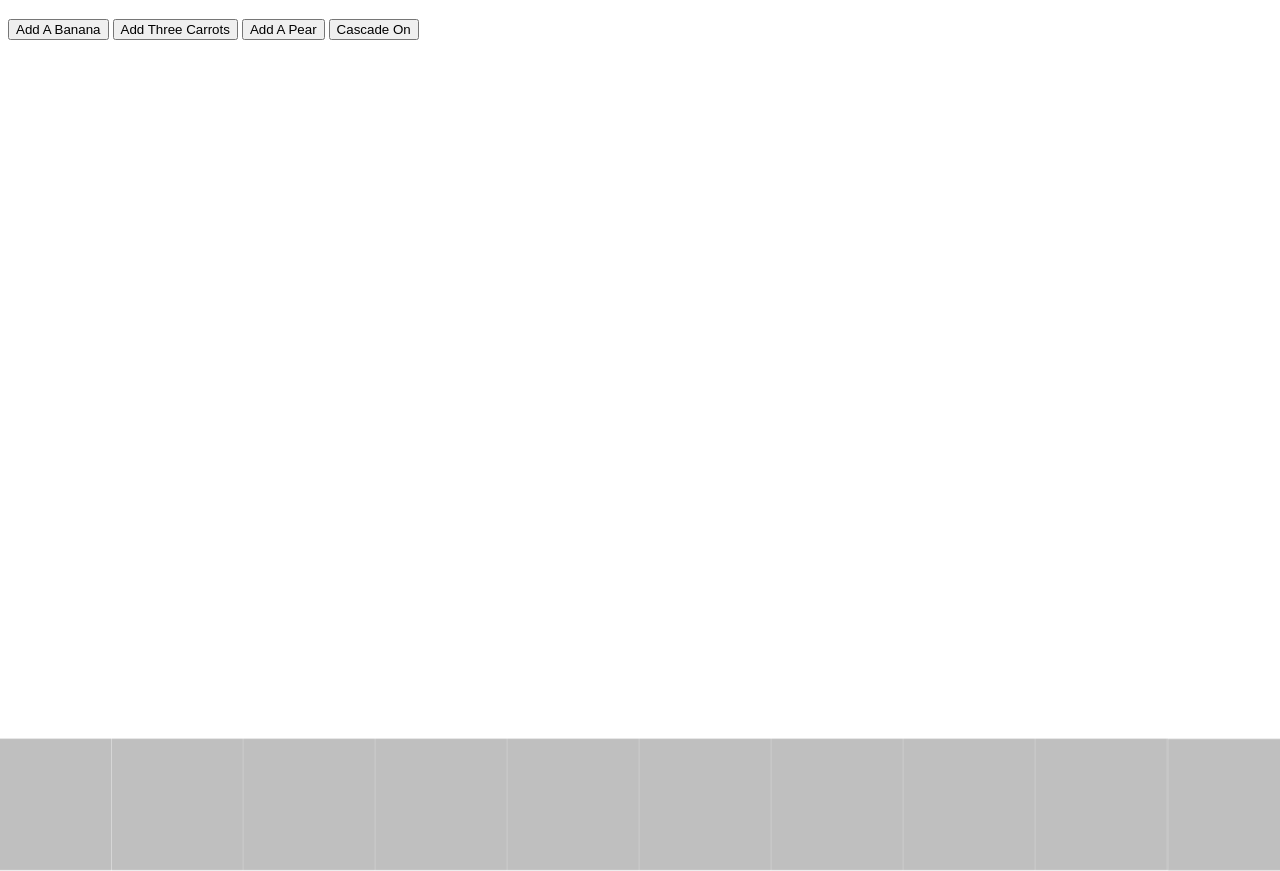
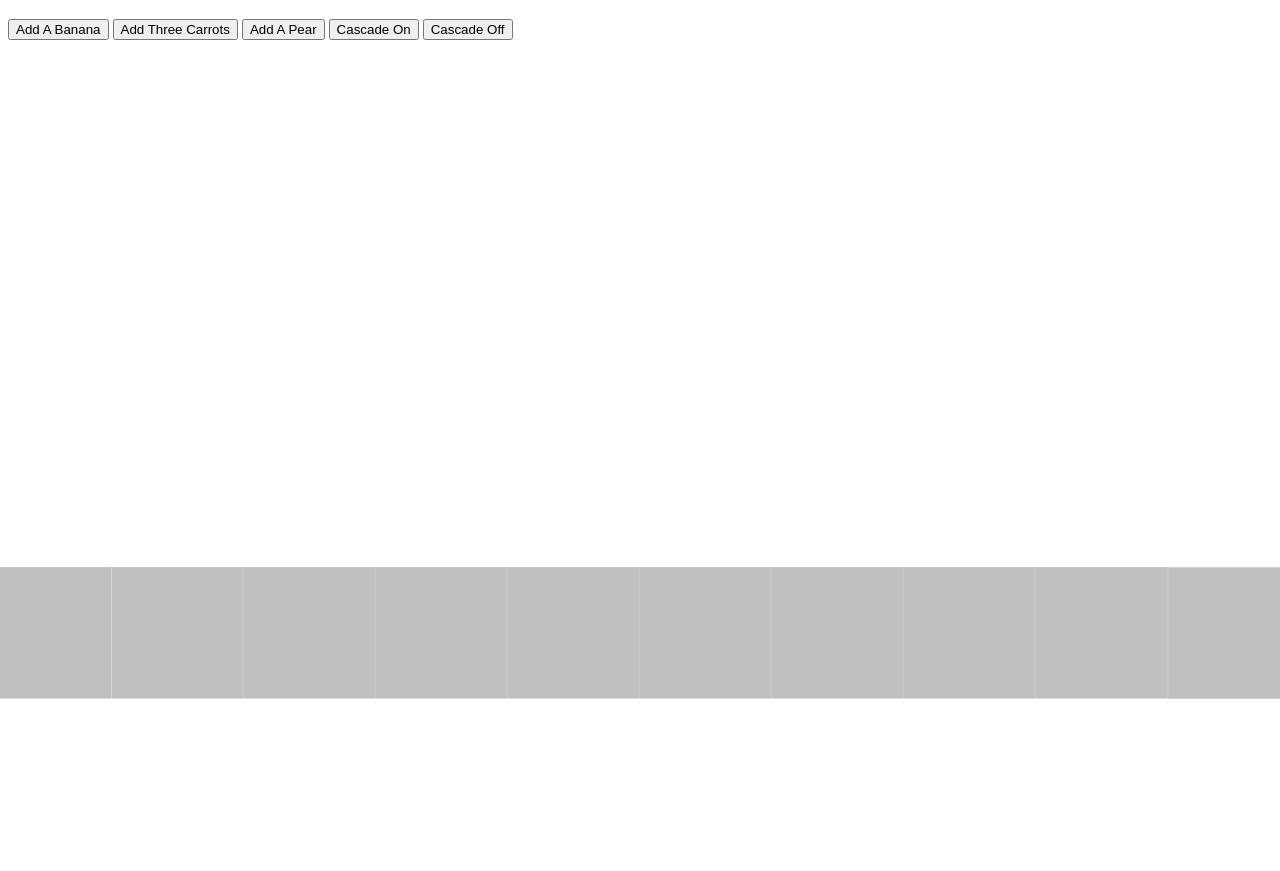
Before and after one commit to jitvixard/flix-demo, a website built with webpack: page Main.html in a window 1280 px wide. Both pictures are taken after a click on the button "Cascade On". Shown: the part 61-932 px from the top of the page. After the commit the page ends 800 px from the top, so only its background shows below. Built offline with nearby package versions, Linux system fonts and the light colour scheme.

Commit message:
cascading now works

```diff
--- a/Main.html
+++ b/Main.html
@@ -22,6 +22,7 @@
         <input id="addDemoCarrotButton" type="button" value="Add Three Carrots"></input>
         <input id="addDemoPearButton" type="button" value="Add A Pear"></input>
         <input id="cascadeOnButton" type="button" value="Cascade On"></input>
+        <input id="cascadeOffButton" type="button" value="Cascade Off"></input>
 
         <div id="toast-container"></div>
 
--- a/src/app.ts
+++ b/src/app.ts
@@ -34,8 +34,13 @@ class App {
 
     let cascadeOnBtn = document.getElementById('cascadeOnButton');
     cascadeOnBtn.addEventListener('click', (e: Event) =>
+      this.hotbarService.cascadeOn()
+    );
+
+    let cascadeOffBtn = document.getElementById('cascadeOffButton');
+    cascadeOffBtn.addEventListener('click', (e: Event) =>
       this.hotbarService.cascadeOff()
-    )
+    );
 
     this.onResize();
   }
--- a/src/services/hotbar.service.ts
+++ b/src/services/hotbar.service.ts
@@ -5,6 +5,7 @@ export class HotbarService {
     hotbarCascadeOrder: HTMLElement[][];
 
     targetTranslate = 0;
+    translateDistance = 0;
 
     translateFullDistance = 130;
     translateReducedDistance = 230;
@@ -36,14 +37,22 @@ export class HotbarService {
             ? 0
             : this.hotbarCascadeOrder.length - 1;
 
+        this.cascadingOn = on;
 
-        let length = this.fullWidth
+        console.log('cascading from index::' + index);
+
+        this.translateDistance = this.fullWidth
             ? 130
             : 230;
 
+
+        console.log('has a cascade distance of ' + this.translateDistance);
+
         this.targetTranslate = on
             ? 0
-            : length;
+            : this.translateDistance;
+
+        console.log('moving to a translation of ' + this.targetTranslate);
 
         this.runningInterval = setInterval(this.cascadeInterval.bind(this, index, Date.now()), 10);
 
@@ -51,16 +60,20 @@ export class HotbarService {
 
     private cascadeInterval = (index: number, startTime: number) => {
 
-        console.log('firing interval')
+        //console.log('firing interval')
 
-        let translateFraction = this.targetTranslate / 100;
-        let translateToSet = translateFraction * (Date.now() - startTime);
+        let translateFraction = this.translateDistance / 100;
+        let deltaTime = Date.now() - startTime;
+        deltaTime = deltaTime > 100 ? 100 : deltaTime;
+        let translateToSet = Math.round(translateFraction * deltaTime);
 
-        if (translateToSet > this.targetTranslate) translateToSet = this.targetTranslate;
+        if (this.cascadingOn) translateToSet = this.translateDistance - translateToSet;
 
         this.hotbarCascadeOrder[index].forEach((ref) => {
             ref.style.transform = 'translateY(' + translateToSet + '%)'
         })
+
+        //console.log('[setting to :: ' + translateToSet + ']        [target is ::' + this.targetTranslate + ']')
 
         if (translateToSet === this.targetTranslate) {
             clearInterval(this.runningInterval);
@@ -80,7 +93,6 @@ export class HotbarService {
     }
 
     private onResize() {
-        console.log('resizing')
         let fullWidthOnResize = window.innerWidth >= 1200;
         if (this.fullWidth != fullWidthOnResize) {
             this.hotbarCascadeOrder = fullWidthOnResize
@@ -118,16 +130,4 @@ export class HotbarService {
             [elementsInHotbar[9]],
         ];
     }
-
-
-
-
-
-
-
-
-
-
-
-
 }
```
